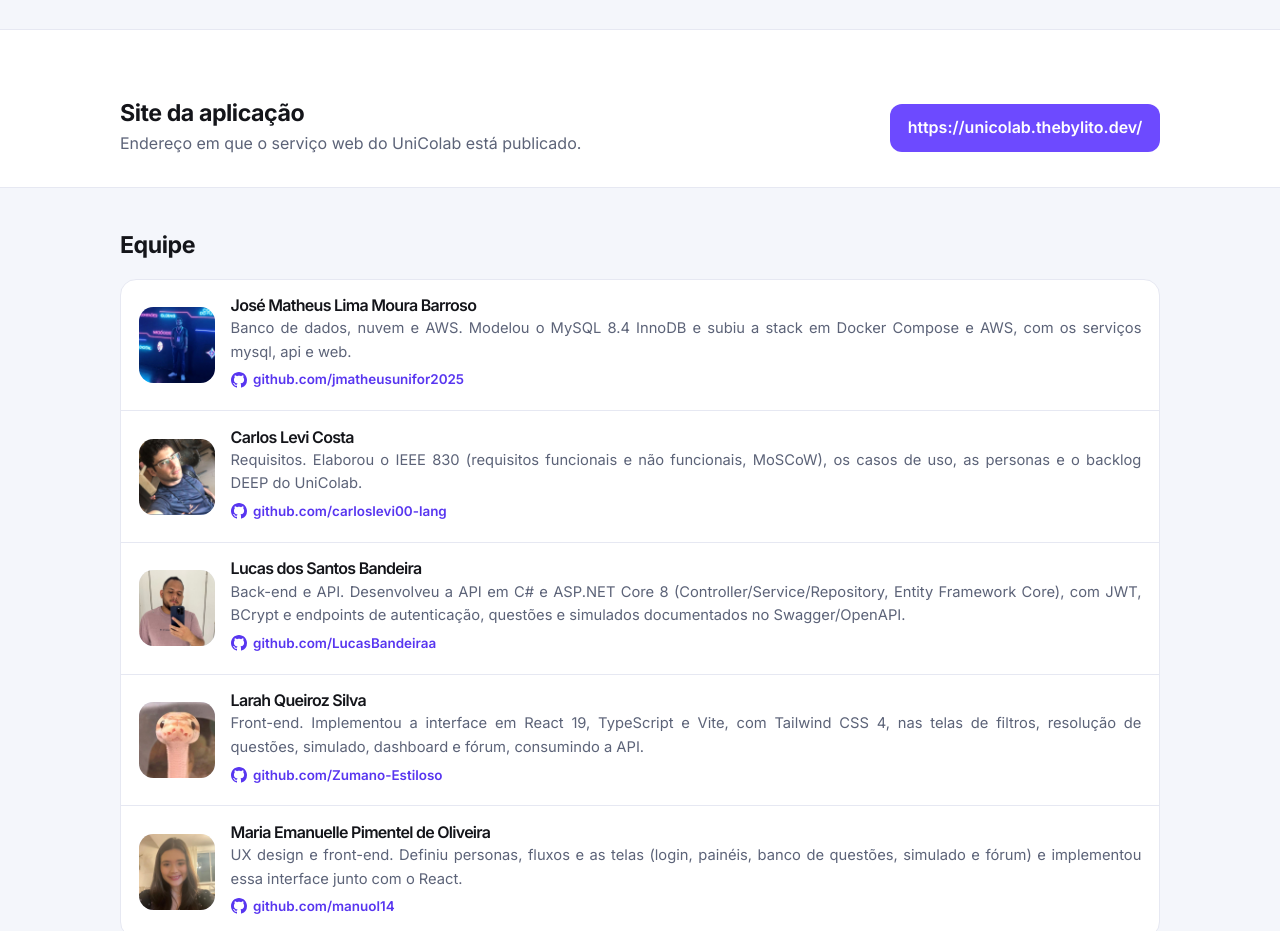
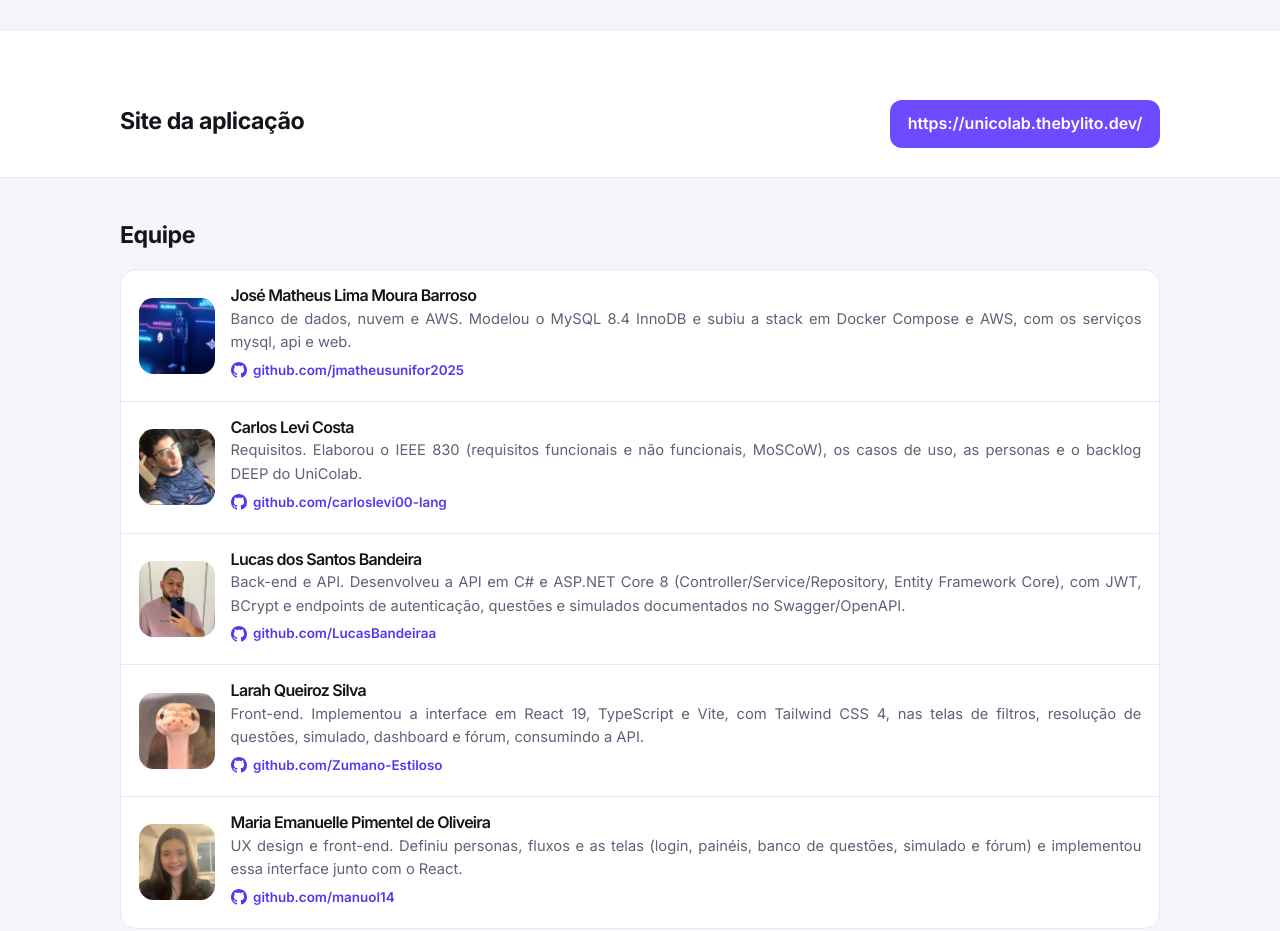
Before and after one commit to FranciscoPaz25/portfolio-coletivo, a React (Vite) app: page /equipe-05 in a window 1280 px wide. Shown: the part 1880-2811 px from the top of the page. Built offline with nearby package versions, Linux system fonts and the light colour scheme.

Commit message:
fix: remove a legenda do endereco da aplicacao

```diff
--- a/src/teams/equipe-05/index.jsx
+++ b/src/teams/equipe-05/index.jsx
@@ -214,7 +214,6 @@ export default function Equipe05() {
         <div className={styles.wrap}>
           <div>
             <h2 id="site">Site da aplicação</h2>
-            <p>Endereço em que o serviço web do UniColab está publicado.</p>
           </div>
           <a className={styles.appLink} href={APP_URL}>
             {APP_URL}
```
